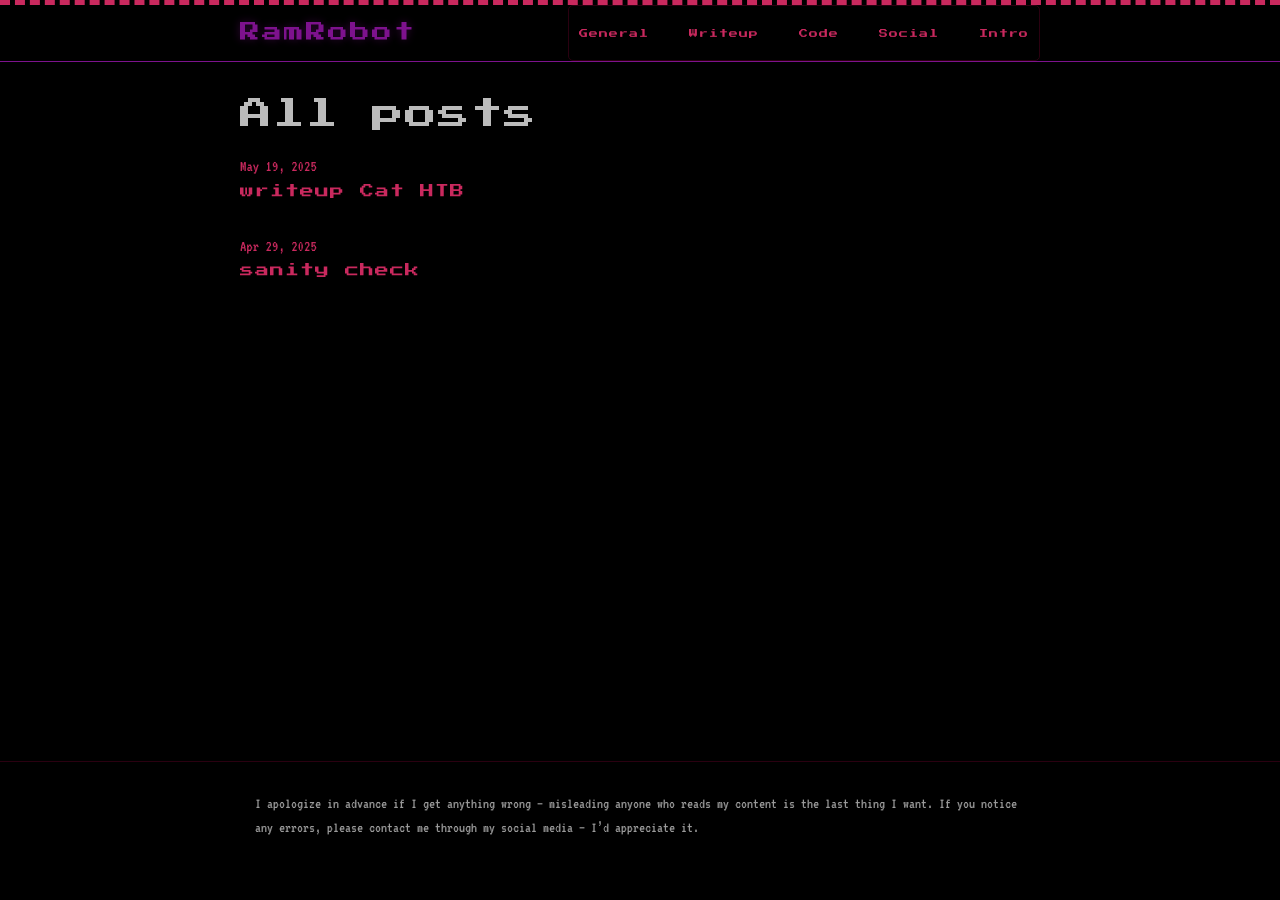
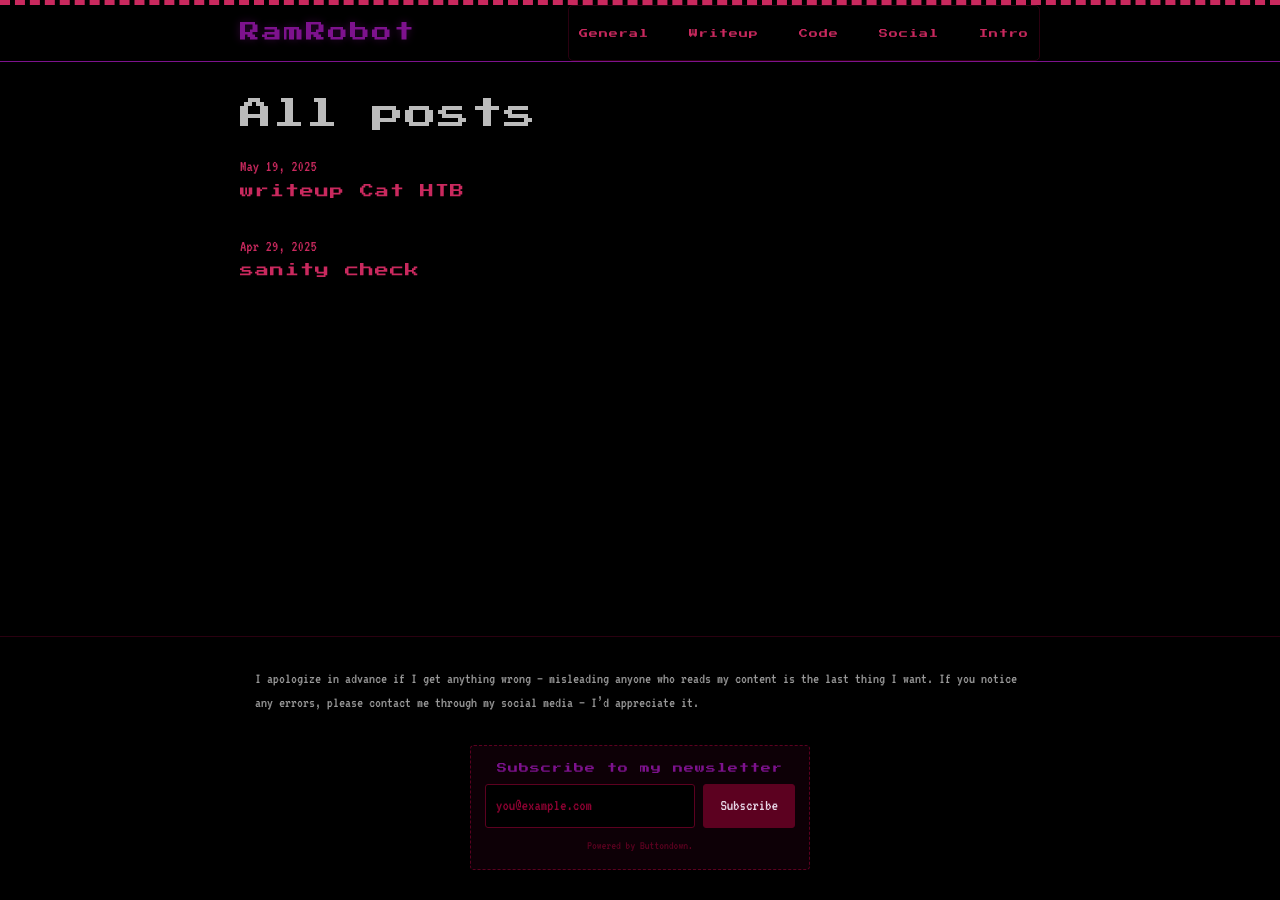
Before and after one commit to ramrobot/ramrobot.github.io, a Jekyll site: the page built from index.markdown, in a window 1280 px wide. Built offline with Jekyll 4.4.1, drawn with Linux system fonts in a browser that asks for light colours.

Commit message:
buttondown newsletter

```diff
--- a/_includes/footer.html
+++ b/_includes/footer.html
@@ -9,6 +9,23 @@
       </div>
     </div>
 
+    <form
+      action="https://buttondown.com/api/emails/embed-subscribe/ramrobot"
+      method="post"
+      class="embeddable-buttondown-form"
+    >
+      <label for="bd-email">Subscribe to my newsletter</label>
+      <div class="bd-row">
+        <input type="email" name="email" id="bd-email" placeholder="you@example.com" />
+        <input type="submit" value="Subscribe" />
+      </div>
+      <p>
+        <a href="https://buttondown.com/refer/ramrobot" target="_blank">
+          Powered by Buttondown.
+        </a>
+      </p>
+    </form>
+
   </div>
 
 </footer>
--- a/_sass/minima/custom-styles.scss
+++ b/_sass/minima/custom-styles.scss
@@ -194,6 +194,85 @@ table {
   }
 }
 
+// --- Newsletter form (Buttondown) ------------------------------------------
+.embeddable-buttondown-form {
+  display: flex;
+  flex-direction: column;
+  gap: 8px;
+  max-width: 340px;
+  margin: 0 auto 0;
+  padding: 14px;
+  border: 1px dashed $dm-brand-color;
+  border-radius: 4px;
+  background: $dm-code-background-color;
+  color: $dm-text-color;
+  font-size: 16px;
+  box-sizing: border-box;
+
+  label {
+    @include pixel;
+    font-size: 10px;
+    color: $dm-brand-color-light;
+    letter-spacing: 1px;
+    text-align: center;
+  }
+
+  // Row: email input + subscribe button side by side
+  .bd-row {
+    display: flex;
+    gap: 8px;
+    align-items: stretch;
+  }
+
+  input[type="email"] {
+    flex: 1;
+    min-width: 0;
+    padding: 8px 10px;
+    border: 1px solid $dm-border-color-02;
+    border-radius: 3px;
+    background: $dm-background-color;
+    color: $dm-text-color;
+    font: inherit;
+    box-sizing: border-box;
+
+    &::placeholder {
+      color: lighten($dm-brand-color, 10%);
+    }
+
+    &:focus {
+      outline: none;
+      border-color: $dm-brand-color-light;
+    }
+  }
+
+  input[type="submit"] {
+    flex-shrink: 0;
+    padding: 8px 16px;
+    border: 1px solid $dm-brand-color;
+    border-radius: 3px;
+    background: $dm-brand-color;
+    color: $dm-text-color;
+    font: inherit;
+    cursor: pointer;
+    transition: background 0.15s, border-color 0.15s;
+
+    &:hover {
+      background: $dm-brand-color-light;
+      border-color: $dm-brand-color-light;
+    }
+  }
+
+  p {
+    margin: 0;
+    font-size: 12px;
+    text-align: center;
+
+    a {
+      color: $dm-brand-color;
+    }
+  }
+}
+
 // --- Responsive ------------------------------------------------------------
 @include media-query($on-palm) {
   h1 { font-size: 16px; }
```
